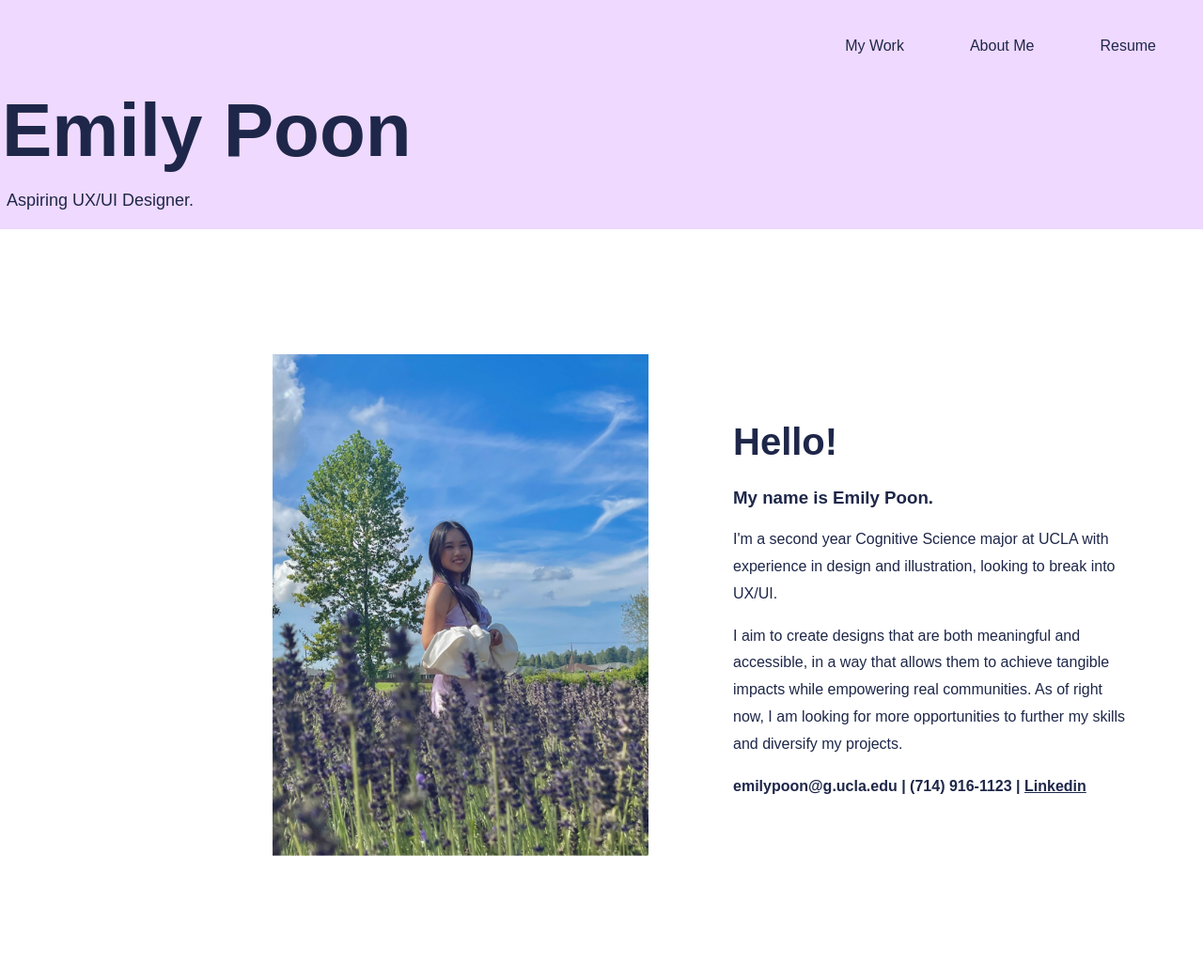
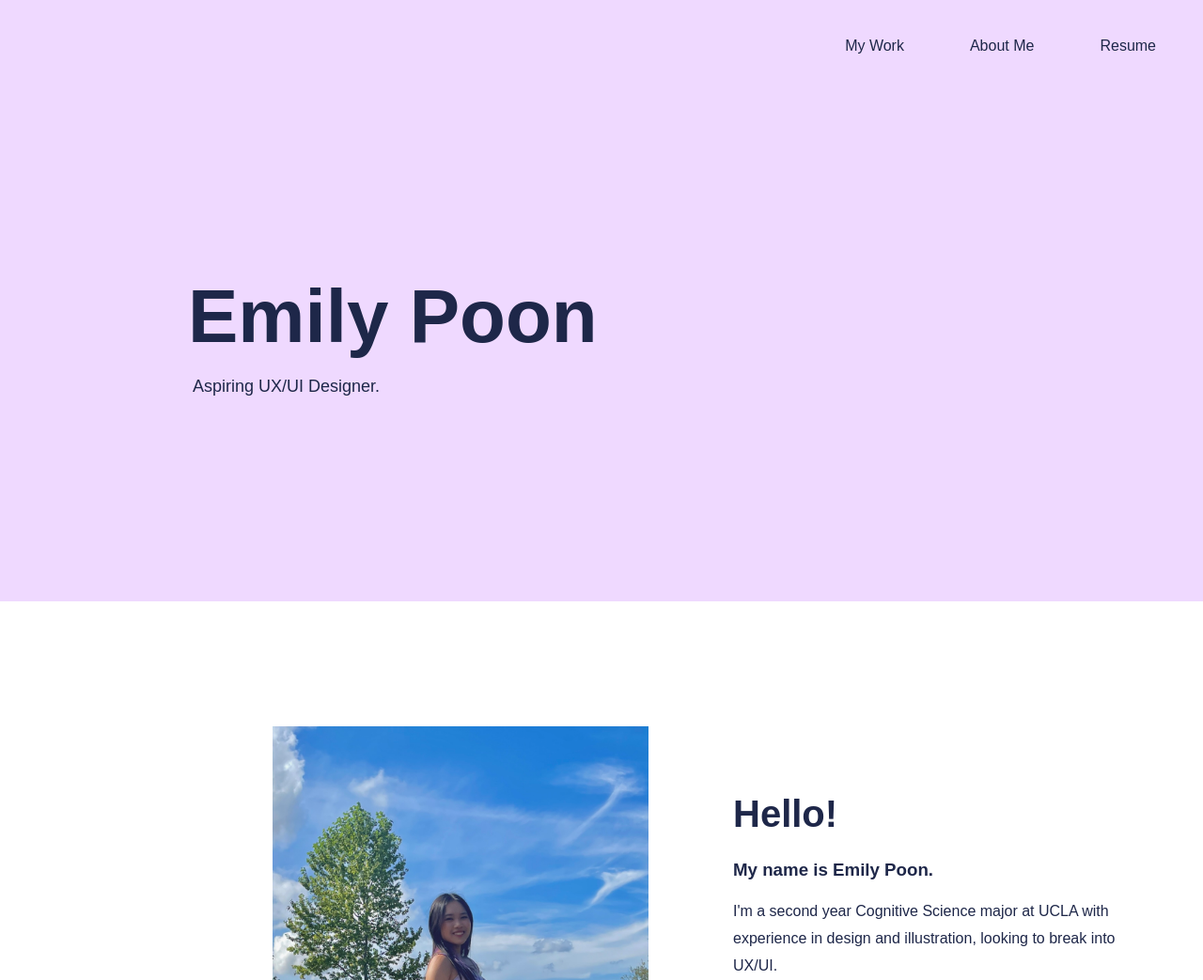
Before and after one commit to emilypoon3/EmilyPoon, a PHP site: page /aboutme.html in a window 1280 px wide. Shown: the top 1043 px of the page at 94% size. Run offline with PHP 8.4, Linux system fonts and the light colour scheme.

Commit message:
Update style.css

```diff
--- a/style.css
+++ b/style.css
@@ -10,7 +10,7 @@
   /* Style the header */
   .header {
     /* padding-top: 150px; */
-    padding: 2px;
+    padding: 200px;
     text-align: left;
     background: #EFD9FF;
     color: #1E2749;
```
